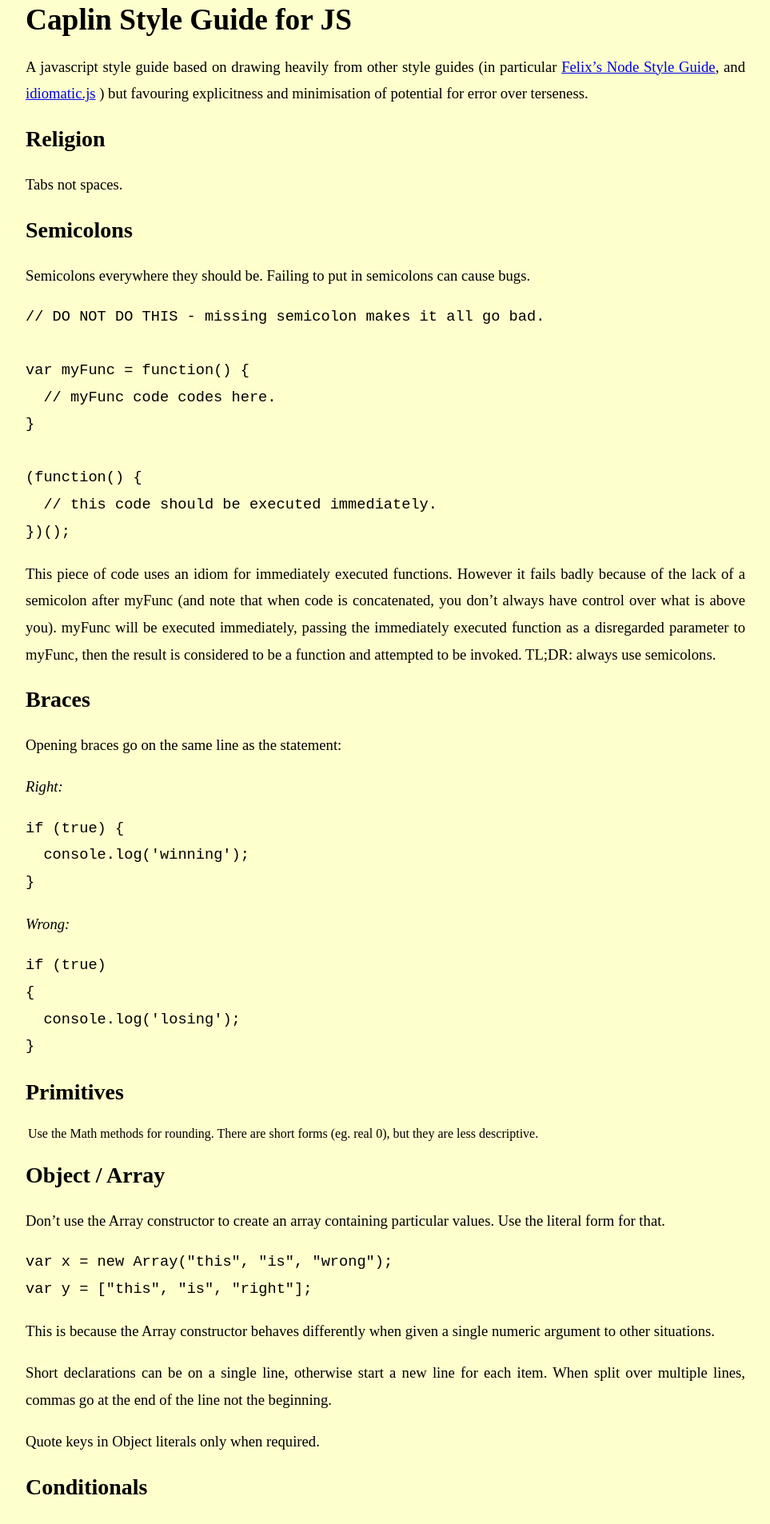
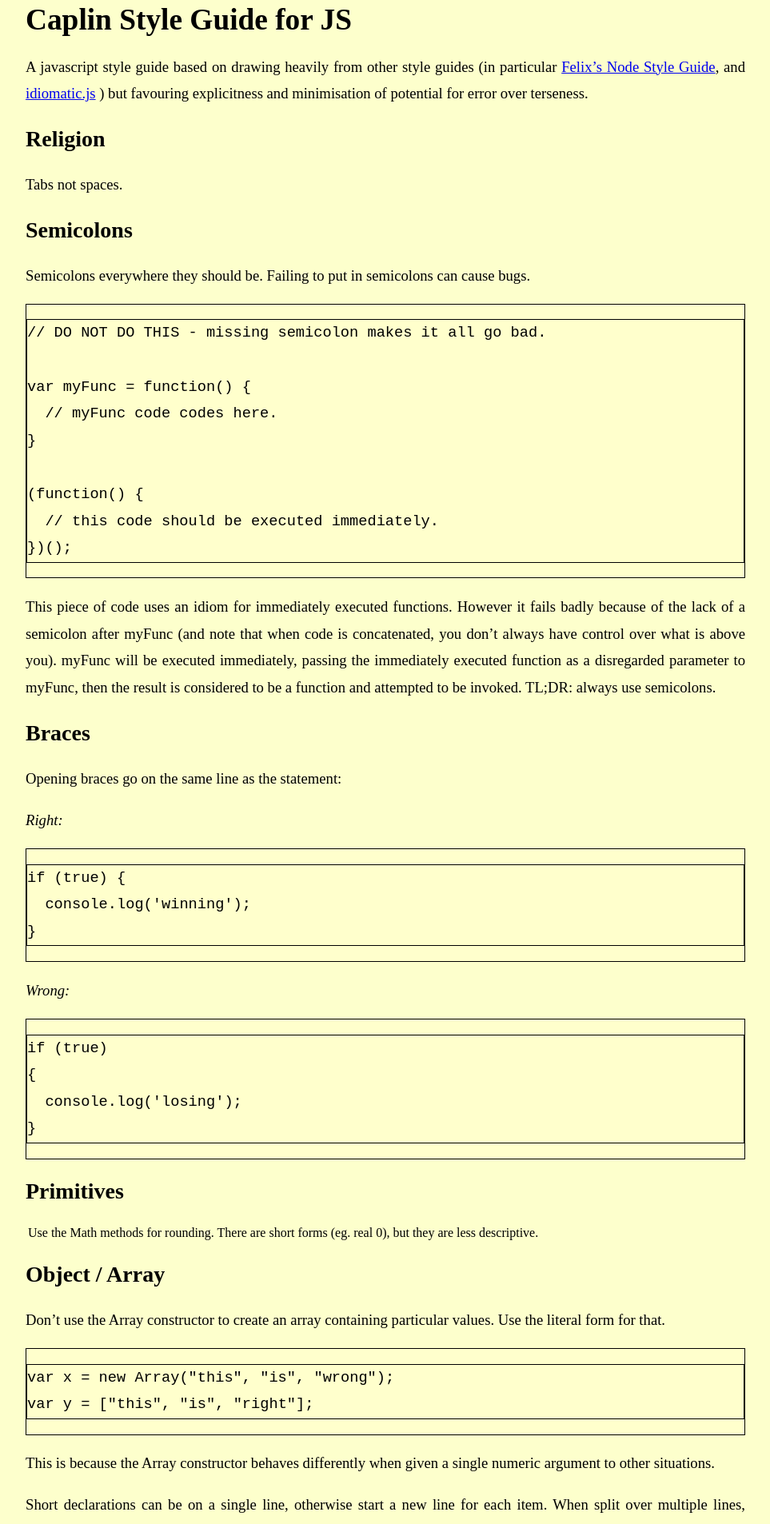
Before and after one commit to caplin/StyleGuide, a Jekyll site: the page built from index.md, in a window 1280 px wide. Shown: the top 1906 px of the page at 80% size, without its empty margins (158-1121 px from the left). Built offline with Jekyll 4.4.1, drawn with Linux system fonts in a browser that asks for light colours; Markdown is read by kramdown in place of the engine named in the settings.

Commit message:
Update syntax.css

```diff
--- a/styles/syntax.css
+++ b/styles/syntax.css
@@ -1,5 +1,6 @@
-.javascript {
+.highlight {
   border: 1px solid black;
+  background-color: #ffc;
 }
 
 .javascript .hll { background-color: #ffffcc }
```
